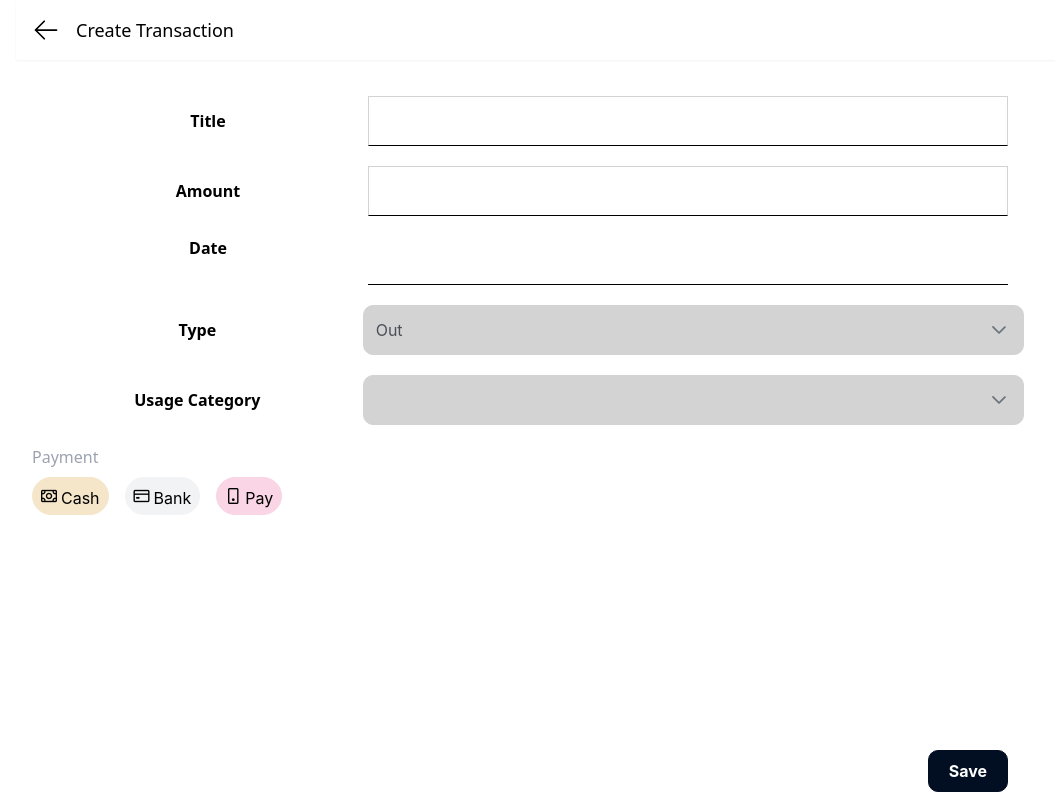
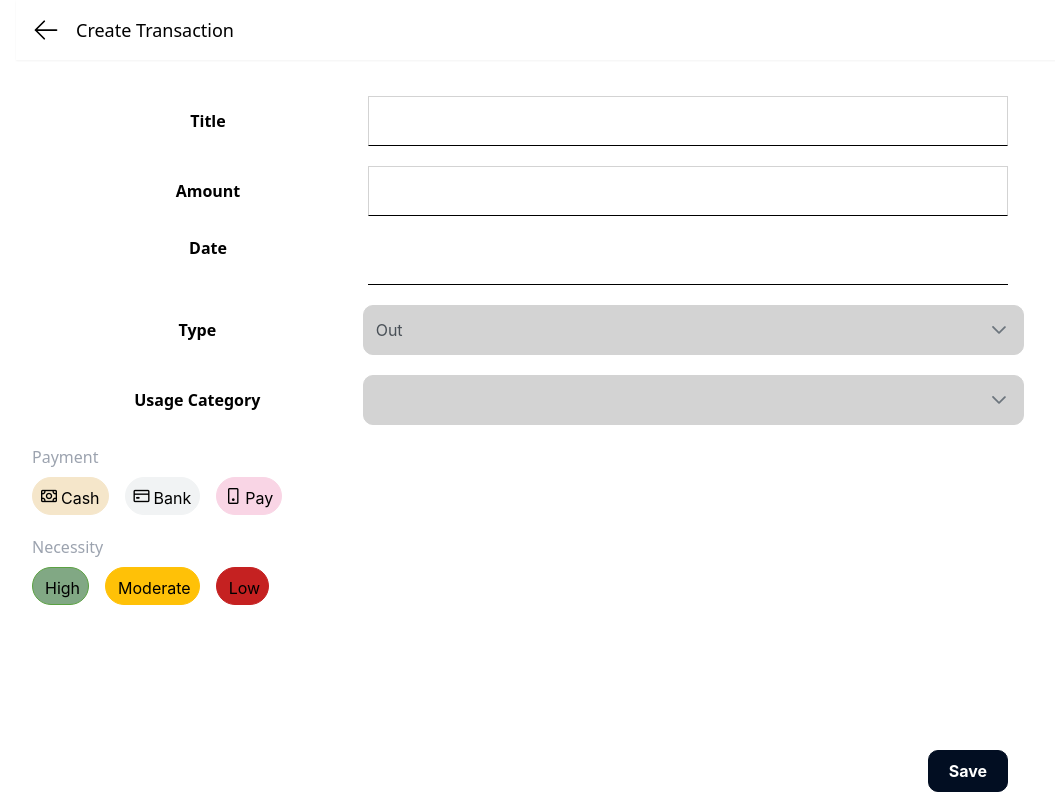
Before and after one commit to kyuukyuusheinmoe/expense-tracker, a Next.js app: page /transaction/create in a window 1280 px wide. Shown: the whole page, without its empty margins (112-1167 px from the left). Built offline with nearby package versions, Linux system fonts and the light colour scheme; no server answers.

Commit message:
move show Component logic to form component

```diff
--- a/src/components/Form/DynamicFormElement/DynamicFormElement.js
+++ b/src/components/Form/DynamicFormElement/DynamicFormElement.js
@@ -1,9 +1,10 @@
-import React from 'react'
-import { useController } from 'react-hook-form'
+import React, {useEffect, useState} from 'react'
+import { useController, useFormContext } from 'react-hook-form'
 import { componentMapper } from '../../../utils/form/componentMapper';
 import useAPIData from '../../../hooks/useAPIData';
+import { DynamicFormContext } from '../../../contexts/DynamicFormContext';
 
-function DynamicFormElement({control, componentType, label, dataSource, name, defaultValue}) {
+function DynamicFormElement({control, componentType, label, dataSource, name, defaultValue, condition}) {
   const {
     field,
   } = useController({
@@ -11,13 +12,26 @@ function DynamicFormElement({control, componentType, label, dataSource, name, de
     control,
   });
 
+  const {watch} = useFormContext()
+
+  const [componentShow, setComponentShow] = useState(true)
+
+    const watchValues = watch()
+
+    useEffect(()=> {
+        if (condition) {
+          const {name, hasValue, show} = condition;
+          setComponentShow(()=> watchValues[name] === hasValue ? show : true);
+        }
+      }, [condition, watchValues, setComponentShow])
+
   const Component = componentMapper[componentType]?.component
 
   const itemList =  useAPIData(dataSource)
 
   return (
     <>
-      {Component && <Component label={label} items={itemList || []} name={field.name} {...field} defaultValue={defaultValue}/>}
+      {Component && componentShow && <Component label={label} items={itemList || []} name={field.name} {...field} defaultValue={defaultValue}/>}
     </>
   )
 }
--- a/src/constants/CreateTransactionForm.js
+++ b/src/constants/CreateTransactionForm.js
@@ -82,9 +82,9 @@ export const CreateTransactionForm = {
                 items: necessityTypes
             },
             condition: {
-                    show: false,
-                    name: "type",
-                    hasValue: "out"
+                show: false,
+                name: "type",
+                hasValue: "out"
             }
         }
     ]
--- a/src/pages/transaction/create.js
+++ b/src/pages/transaction/create.js
@@ -47,7 +47,8 @@ function TransactionCreatePage() {
             <div className='p-4 grid gap-5'>
               {
                 CreateTransactionForm.fields?.map ((field, index) => {
-              return (field.condition ? setIsShow(field.condition, watchValues) && <DynamicFormElement control={control} key={index} componentType={field.formProps.type} {...field} defaultValue={field.defaultValue} />:
+                return (
+                  // field.condition ? setIsShow(field.condition, watchValues) && <DynamicFormElement control={control} key={index} componentType={field.formProps.type} {...field} defaultValue={field.defaultValue} />:
                 <DynamicFormElement control={control} key={index} componentType={field.formProps.type} {...field} defaultValue={field.defaultValue} />)
               })
                 }
```
Lines whose indentation alone changed are shown as unchanged.
